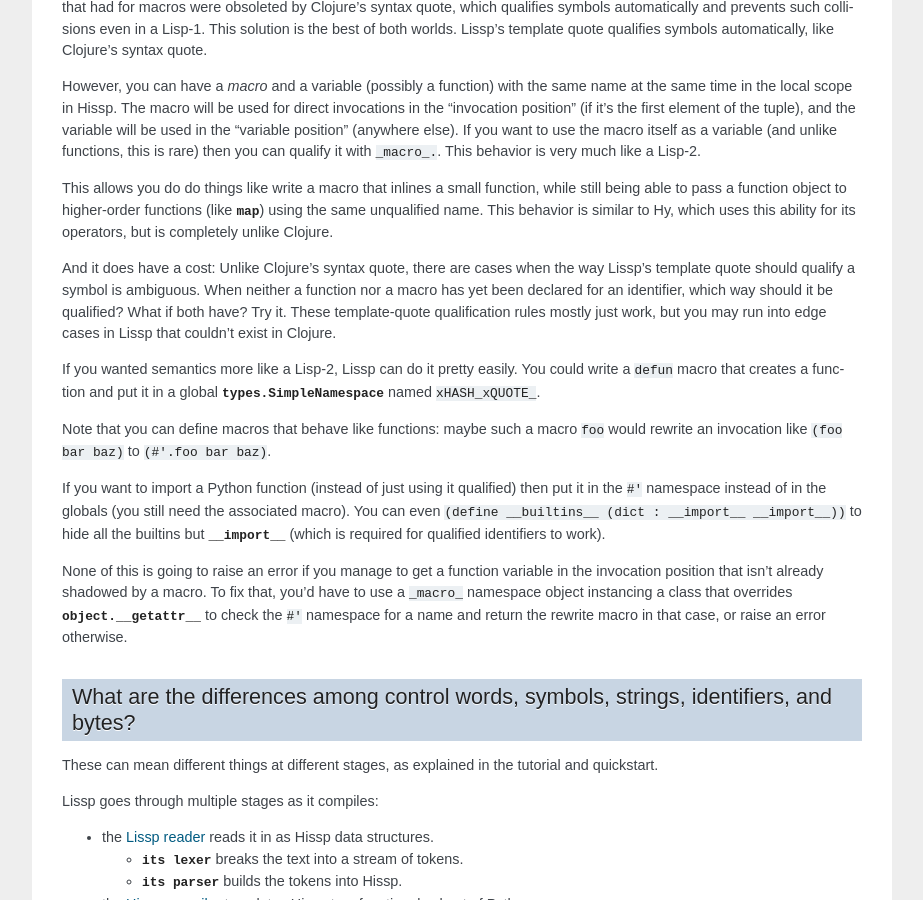
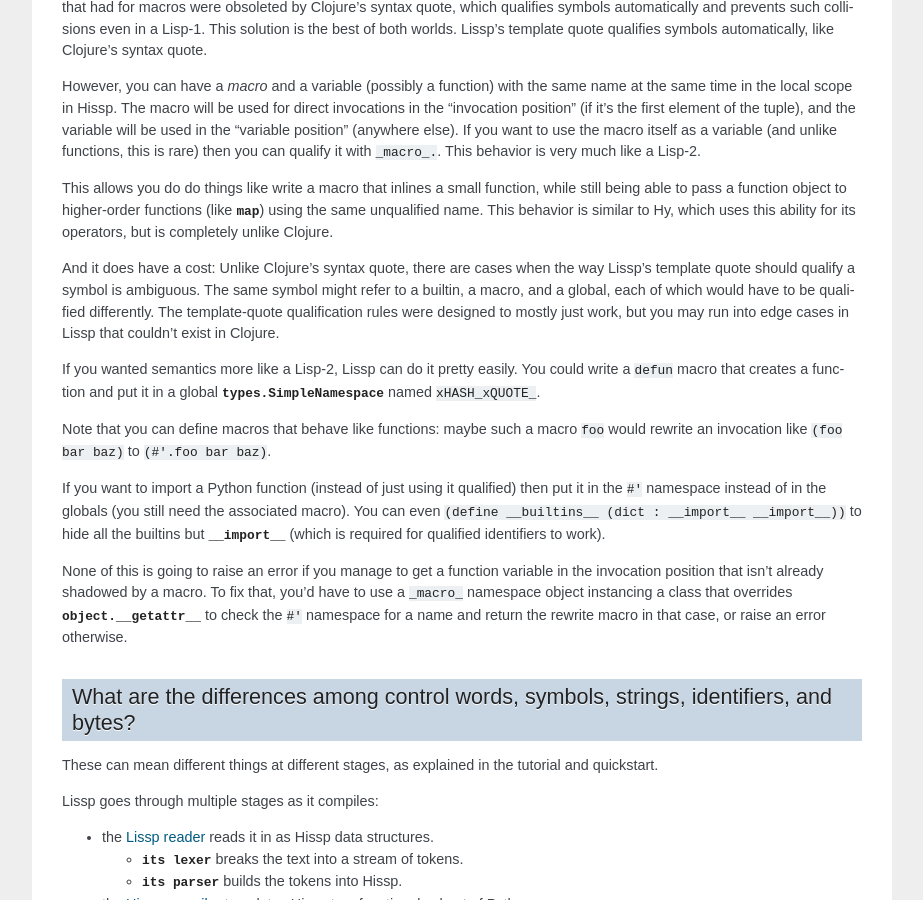
Before and after one commit to gilch/hissp, a Sphinx documentation site: the page built from docs/faq.rst, in a window 1280 px wide and 900 px high, scrolled down 15012 px. Shown: the whole window, without its empty margins (268-1191 px from the left). Built offline with Sphinx 7.4.7, drawn with Linux system fonts in a browser that asks for light colours; pages that are not in the unit, such as notebooks, are missing from menus.

Commit message:
Rework qualification rules

```diff
--- a/docs/faq.rst
+++ b/docs/faq.rst
@@ -1020,11 +1020,9 @@ but is completely unlike Clojure.
 And it does have a cost:
 Unlike Clojure's syntax quote,
 there are cases when the way Lissp's template quote should qualify a symbol is ambiguous.
-When neither a function nor a macro has yet been declared for an identifier,
-which way should it be qualified?
-What if both have?
-Try it.
-These template-quote qualification rules mostly just work,
+The same symbol might refer to a builtin, a macro, and a global,
+each of which would have to be qualified differently.
+The template-quote qualification rules were designed to mostly just work,
 but you may run into edge cases in Lissp that couldn't exist in Clojure.
 
 If you wanted semantics more like a Lisp-2,
```
Also changed, not shown: 2 other files.
